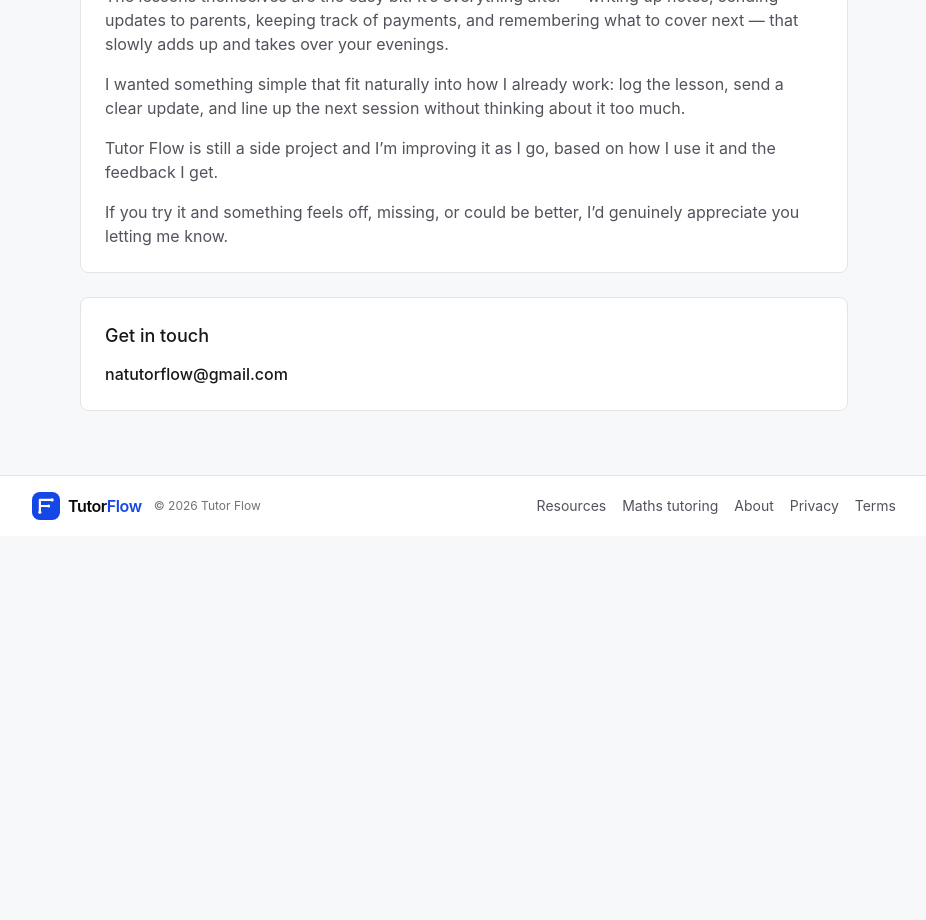
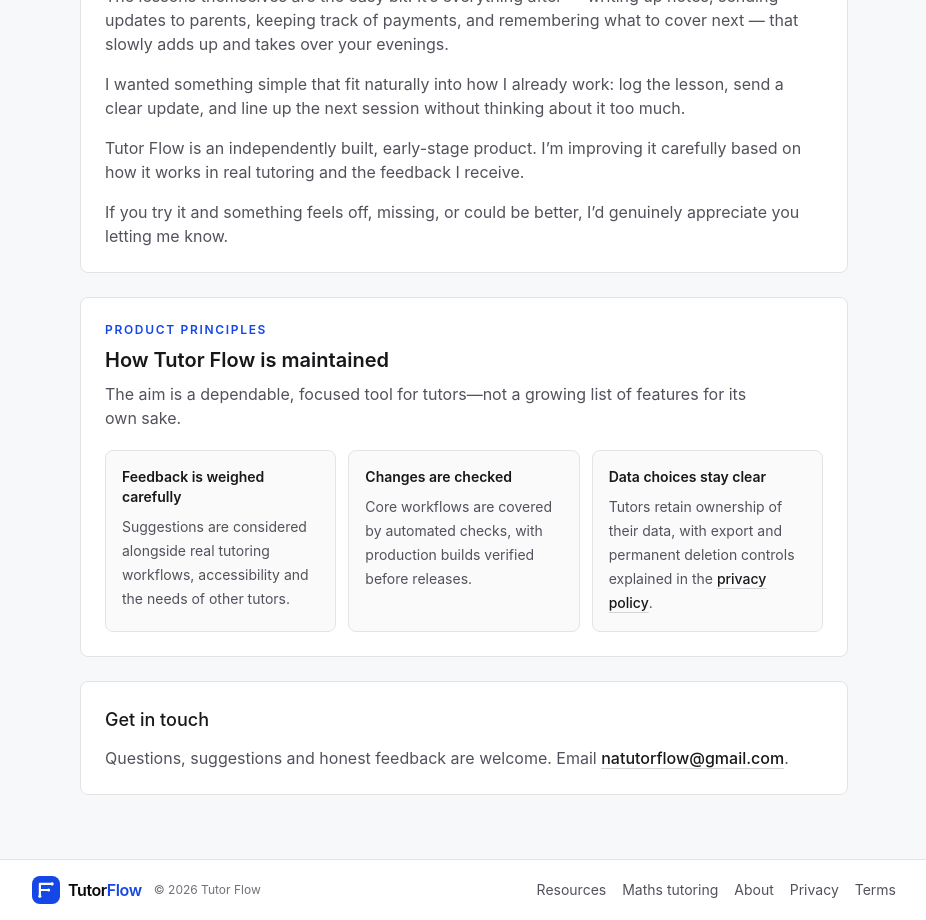
Before and after one commit to p8bvbwqfrs-collab/na-tutor-flow, a Next.js app: page /about in a window 1280 px wide. Shown: the part 400-1320 px from the top of the page, without its empty margins (176-1102 px from the left). Before the commit the page ends 936 px from the top, so only its background shows below. Built offline with nearby package versions, Linux system fonts and the light colour scheme.

Commit message:
feat(feedback): add early-adopter feedback path

```diff
--- a/src/app/(authed)/app/settings/page.tsx
+++ b/src/app/(authed)/app/settings/page.tsx
@@ -1,11 +1,13 @@
 import { headers } from "next/headers";
 import { SectionHeading } from "@/components/section-heading";
 import { canUseCalendarFeeds, generateCalendarFeedToken } from "@/lib/calendar-feed";
+import { TUTOR_FLOW_CONTACT_EMAIL, TUTOR_FLOW_FEEDBACK_EMAIL_HREF } from "@/lib/contact";
 import {
   getUserCalendarFeedVersion,
   getUserCurrencyCode,
   getUserTimeZone,
 } from "@/lib/user-settings";
+import { secondaryAction } from "@/lib/ui-patterns";
 import { createSupabaseServerClient } from "@/lib/supabase/server";
 import { CalendarFeedControls } from "./components/calendar-feed-controls";
 import { AccountSecurityControls } from "./components/account-security-controls";
@@ -147,6 +149,25 @@
 
         <section className="rounded-lg border border-zinc-200 bg-white p-4">
           <SectionHeading
+            title="Help improve Tutor Flow"
+            description="Found something confusing, missing or slower than it should be? Share what you were trying to do so it can be considered alongside other tutors' workflows."
+          />
+          <div className="mt-4 flex flex-col gap-3 sm:flex-row sm:items-center sm:justify-between">
+            <p className="text-sm leading-6 text-zinc-600">
+              Feedback goes directly to{" "}
+              <span className="font-medium text-zinc-900">{TUTOR_FLOW_CONTACT_EMAIL}</span>.
+            </p>
+            <a
+              href={TUTOR_FLOW_FEEDBACK_EMAIL_HREF}
+              className={secondaryAction + " w-full shrink-0 sm:w-auto"}
+            >
+              Send feedback by email
+            </a>
+          </div>
+        </section>
+
+        <section className="rounded-lg border border-zinc-200 bg-white p-4">
+          <SectionHeading
             title="Your data"
             description="Download a portable copy of the information saved in Tutor Flow, including active and archived students, lessons, payments and preferences."
           />
--- a/src/app/(public)/about/page.tsx
+++ b/src/app/(public)/about/page.tsx
@@ -1,4 +1,6 @@
 import type { Metadata } from "next";
+import Link from "next/link";
+import { TUTOR_FLOW_CONTACT_EMAIL, TUTOR_FLOW_FEEDBACK_EMAIL_HREF } from "@/lib/contact";
 import { createPublicMetadata } from "@/lib/seo";
 
 export const metadata: Metadata = createPublicMetadata({
@@ -34,8 +36,8 @@
             send a clear update, and line up the next session without thinking about it too much.
           </p>
           <p>
-            Tutor Flow is still a side project and I’m improving it as I go, based on how I use it
-            and the feedback I get.
+            Tutor Flow is an independently built, early-stage product. I’m improving it carefully
+            based on how it works in real tutoring and the feedback I receive.
           </p>
           <p>
             If you try it and something feels off, missing, or could be better, I’d genuinely
@@ -44,10 +46,66 @@
         </div>
       </div>
 
+      <section
+        className="rounded-lg border border-zinc-200 bg-white p-4 sm:p-6"
+        aria-labelledby="maintenance-heading"
+      >
+        <div className="max-w-2xl">
+          <p className="text-xs font-semibold uppercase tracking-[0.14em] text-blue-700">
+            Product principles
+          </p>
+          <h2 id="maintenance-heading" className="mt-2 text-xl font-semibold text-zinc-900">
+            How Tutor Flow is maintained
+          </h2>
+          <p className="mt-2 text-sm leading-6 text-zinc-600 sm:text-base">
+            The aim is a dependable, focused tool for tutors—not a growing list of features for its
+            own sake.
+          </p>
+        </div>
+
+        <div className="mt-5 grid gap-3 sm:grid-cols-3">
+          <article className="rounded-lg border border-zinc-200 bg-zinc-50 p-4">
+            <h3 className="text-sm font-semibold text-zinc-900">Feedback is weighed carefully</h3>
+            <p className="mt-2 text-sm leading-6 text-zinc-600">
+              Suggestions are considered alongside real tutoring workflows, accessibility and the
+              needs of other tutors.
+            </p>
+          </article>
+          <article className="rounded-lg border border-zinc-200 bg-zinc-50 p-4">
+            <h3 className="text-sm font-semibold text-zinc-900">Changes are checked</h3>
+            <p className="mt-2 text-sm leading-6 text-zinc-600">
+              Core workflows are covered by automated checks, with production builds verified
+              before releases.
+            </p>
+          </article>
+          <article className="rounded-lg border border-zinc-200 bg-zinc-50 p-4">
+            <h3 className="text-sm font-semibold text-zinc-900">Data choices stay clear</h3>
+            <p className="mt-2 text-sm leading-6 text-zinc-600">
+              Tutors retain ownership of their data, with export and permanent deletion controls
+              explained in the{" "}
+              <Link
+                href="/privacy"
+                className="font-medium text-zinc-900 underline decoration-zinc-300 underline-offset-4 hover:decoration-zinc-700 focus-visible:outline-none focus-visible:ring-2 focus-visible:ring-blue-600 focus-visible:ring-offset-2"
+              >
+                privacy policy
+              </Link>
+              .
+            </p>
+          </article>
+        </div>
+      </section>
+
       <section className="rounded-lg border border-zinc-200 bg-white p-4 sm:p-6">
         <h2 className="text-lg font-medium text-zinc-900">Get in touch</h2>
         <p className="mt-3 text-sm leading-6 text-zinc-600 sm:text-base">
-          <span className="font-medium text-zinc-900">natutorflow@gmail.com</span>
+          Questions, suggestions and honest feedback are welcome. Email{" "}
+          <a
+            href={TUTOR_FLOW_FEEDBACK_EMAIL_HREF}
+            className="font-medium text-zinc-900 underline decoration-zinc-300 underline-offset-4 hover:decoration-zinc-700 focus-visible:outline-none focus-visible:ring-2 focus-visible:ring-blue-600 focus-visible:ring-offset-2"
+          >
+            {TUTOR_FLOW_CONTACT_EMAIL}
+          </a>
+          .
         </p>
       </section>
     </section>
--- /dev/null
+++ b/src/lib/contact.ts
@@ -0,0 +1,4 @@
+export const TUTOR_FLOW_CONTACT_EMAIL = "natutorflow@gmail.com";
+
+export const TUTOR_FLOW_FEEDBACK_EMAIL_HREF =
+  "mailto:natutorflow@gmail.com?subject=Tutor%20Flow%20feedback&body=What%20were%20you%20trying%20to%20do%3F%0A%0AWhat%20happened%3F%0A%0AWhat%20would%20have%20made%20it%20easier%3F%0A";
```
Also changed, not shown: 1 other file (tests, documents, lock files or other folders).
